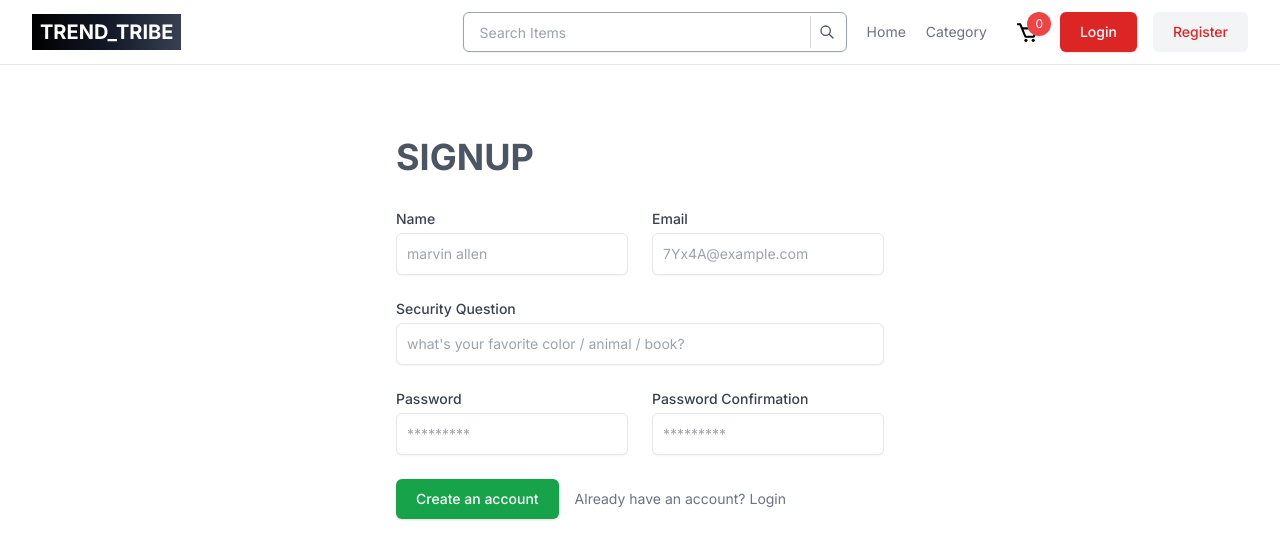
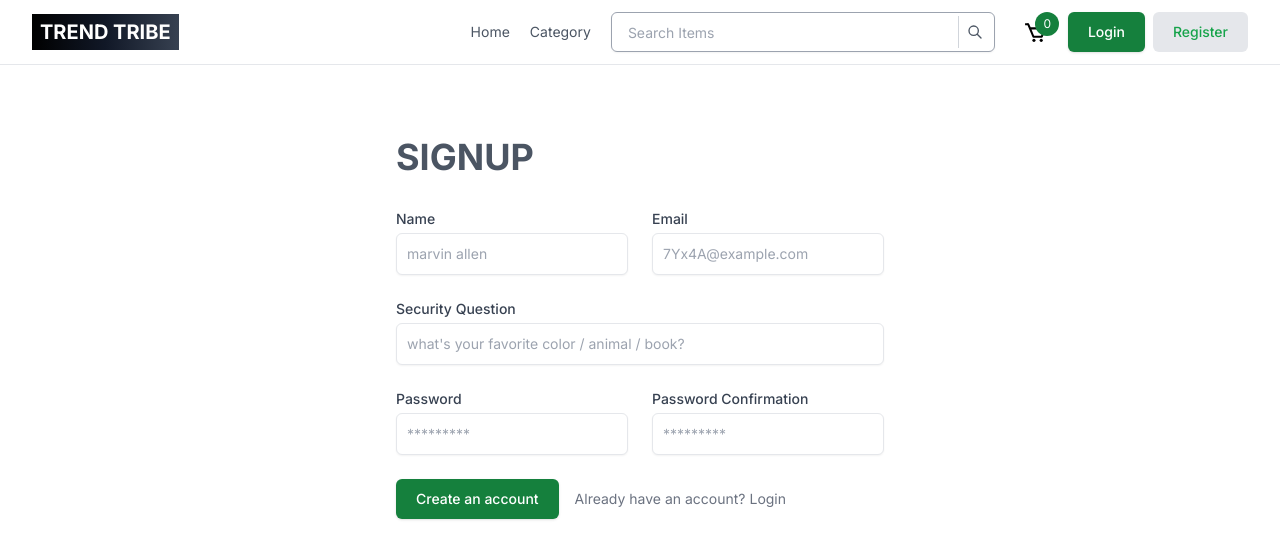
Before and after one commit to okay-himanshu/e-commerce, a React (Vite) app in the folder client/: page /signup in a window 1280 px wide. Shown: the top 558 px of the page. Built offline with nearby package versions, Linux system fonts and the light colour scheme; a web font is replaced by a local one.

Commit message:
almost final

```diff
--- a/client/package.json
+++ b/client/package.json
@@ -9,6 +9,8 @@
     "preview": "vite preview"
   },
   "dependencies": {
+    "@dicebear/collection": "^7.0.1",
+    "@dicebear/core": "^7.0.1",
     "axios": "^1.5.1",
     "react": "^18.2.0",
     "react-dom": "^18.2.0",
--- a/client/src/components/Button.jsx
+++ b/client/src/components/Button.jsx
@@ -5,11 +5,11 @@ function Button({ title, handleClick, className = "", icon }) {
     bgTeal:
       " flex items-center gap-3 rounded-md bg-teal-600 px-5 py-2.5 text-sm font-medium text-white shadow",
     bgGray:
-      "flex items-center gap-3 rounded-md bg-gray-100 px-5 py-1.5 text-sm font-medium text-red-600",
+      "flex items-center gap-3 rounded-md bg-gray-200 px-5 py-1.5 text-sm font-medium text-green-600 hover:bg-gray-300 duration-200",
     bgRed:
       "flex items-center gap-3 rounded-md bg-red-600 px-5 py-2.5 text-sm font-medium text-white shadow",
     bgGreen:
-      "flex items-center gap-3 rounded-md bg-green-600 px-5 py-2.5 text-sm font-medium text-white shadow",
+      "flex items-center gap-3 rounded-md bg-green-700 hover:bg-green-800 duration-200  px-5 py-2.5 text-sm font-medium text-white shadow",
     bgOrange:
       "rounded-md bg-orange-600 px-5 py-2.5 text-sm font-medium text-white shadow",
     bgYellow:
--- a/client/src/components/CustomTitle.jsx
+++ b/client/src/components/CustomTitle.jsx
@@ -7,8 +7,8 @@ function CustomTitle({ title, className }) {
         className={`${className} text-transparent  bg-clip-text bg-gradient-to-r from-pink-600 to-purple-400 text-4xl font-bold text-center mt-10 text-color_primary  w-fit`}
       >
         {title}
+        <div className="bg-gradient-to-r from-pink-600 to-purple-400 w-20 h-[2px] mt-2 mb-2 rounded-full"></div>
       </h1>
-      <div className="bg-gradient-to-r from-pink-600 to-purple-400 w-20 h-[2px] mt-2 mb-2 rounded-full"></div>
     </>
   );
 }
--- a/client/src/components/Navbar.jsx
+++ b/client/src/components/Navbar.jsx
@@ -87,10 +87,10 @@ function Navbar() {
           <div className="flex h-16 items-center ">
             <div className="flex-1 md:flex md:items-center md:gap-12">
               <NavLink
-                className=" select-none text-xl font-bold uppercase bg-gradient-to-l from-gray-700 via-gray-900 to-black text-white px-2 py-1"
+                className=" select-none text-base md:text-xl font-bold uppercase bg-gradient-to-l from-gray-700 via-gray-900 to-black text-white px-2 py-1"
                 to="/"
               >
-                TREND_TRIBE
+                TREND TRIBE
               </NavLink>
             </div>
 
@@ -102,15 +102,41 @@ function Navbar() {
                         ? "-translate-y-80  transition-transform "
                         : "translate-y-0 transition-transform top-10  text-center mt-5 z-50   rounded-md   bg-white shadow-lg p-4  w-full"
                     }
-                      sm:translate-y-0
-                    sm:relative sm:items-center sm:gap-5 sm:flex
+                      md:translate-y-0
+                    md:relative md:items-center md:gap-5 md:flex
                     transition-all duration-100
                   `}
               >
-                <li className="">
+                <li className=""></li>
+                <li>
+                  <NavLink
+                    onClick={handleMenuClick}
+                    to="/"
+                    className={({ isActive }) =>
+                      isActive
+                        ? "text-gray-800 underline underline-offset-8  transition "
+                        : "text-gray-600 transition "
+                    }
+                  >
+                    Home
+                  </NavLink>
+                </li>
+                <li>
+                  <NavLink
+                    onClick={handleMenuClick}
+                    to="/category"
+                    className={({ isActive }) =>
+                      isActive
+                        ? "text-gray-800 underline underline-offset-8 transition "
+                        : "text-gray-600 transition"
+                    }
+                  >
+                    Category
+                  </NavLink>
+                </li>
                 <div className="relative  sm:block">
                   <input
-                      className="h-10 outline-none w-full  rounded-md border border-gray-400 bg-white pe-10 ps-4 text-sm shadow-sm sm:w-60 md:w-96"
+                    className="h-10 outline-none w-full  rounded-md border border-gray-400 bg-white pe-10 ps-4 text-sm shadow-sm  md:w-60 lg:w-96"
                     type="input"
                     placeholder="Search Items"
                     value={query}
@@ -179,25 +205,6 @@ function Navbar() {
                     </div>
                   </div>
                 </div>
-                </li>
-                <li>
-                  <NavLink
-                    onClick={handleMenuClick}
-                    to="/"
-                    className="text-gray-500 transition hover:text-gray-500/75"
-                  >
-                    Home
-                  </NavLink>
-                </li>
-                <li>
-                  <NavLink
-                    onClick={handleMenuClick}
-                    className="text-gray-500 transition hover:text-gray-500/75"
-                    to="/category"
-                  >
-                    Category
-                  </NavLink>
-                </li>
                 <li>
                   <div
                     className=" py-2 ml-2 cursor-pointer"
@@ -206,10 +213,10 @@ function Navbar() {
                       handleMenuClick();
                     }}
                   >
-                    <div className="relative flex justify-center">
+                    <div className="relative flex justify-center hover:text-gray-500">
                       <BiCart size={25} />
                       <div className=" absolute left-1/2 -top-2">
-                        <p className="flex h-2 w-2 items-center justify-center rounded-full bg-red-500 p-3 text-xs text-white">
+                        <p className="flex h-2 w-2 items-center justify-center rounded-full bg-green-700  p-3 text-xs text-white">
                           {cart?.length}
                         </p>
                       </div>
@@ -220,10 +227,10 @@ function Navbar() {
                   <div className="flex items-center justify-center">
                     {!auth?.user ? (
                       <>
-                        <div className="flex  gap-2 sm:flex sm:gap-4">
+                        <div className="flex  gap-2 sm:flex sm:gap-2">
                           <Button
                             title="Login"
-                            className="bgRed"
+                            className="bgGreen"
                             handleClick={() => navigator("/login")}
                           />
 
@@ -243,7 +250,7 @@ function Navbar() {
                           <div className="inline-flex items-center overflow-hidden rounded-md bg-white">
                             <img
                               alt="Man"
-                              src="https://images.unsplash.com/photo-1600486913747-55e5470d6f40?ixlib=rb-1.2.1&ixid=MnwxMjA3fDB8MHxwaG90by1wYWdlfHx8fGVufDB8fHx8&auto=format&fit=crop&w=1770&q=80"
+                              src={`https://api.dicebear.com/7.x/bottts-neutral/svg?seed=${auth?.user?.name}`}
                               className="h-10 w-10 rounded-md object-cover"
                             />
                           </div>
@@ -295,9 +302,17 @@ function Navbar() {
                                 Danger Zone
                               </strong>
 
-                              <form method="POST" action="#">
                               <button
-                                  type="submit"
+                                onClick={() =>
+                                  toast("* feature is under development *", {
+                                    icon: "",
+                                    style: {
+                                      borderRadius: "10px",
+                                      background: "#333",
+                                      color: "#fff",
+                                    },
+                                  })
+                                }
                                 className="flex w-full items-center gap-2 rounded-lg px-4 py-2 text-sm text-red-700 hover:bg-red-50"
                                 role="menuitem"
                               >
@@ -317,7 +332,6 @@ function Navbar() {
                                 </svg>
                                 Delete Account
                               </button>
-                              </form>
                             </div>
                           </div>
                         </div>
@@ -326,7 +340,7 @@ function Navbar() {
                   </div>
                 </li>
               </ul>
-              <div className="block sm:hidden z-50" onClick={handleToggle}>
+              <div className="block md:hidden z-50" onClick={handleToggle}>
                 <button className="rounded bg-gray-100 p-2 text-gray-600 transition hover:text-gray-600/75">
                   <svg
                     xmlns="http://www.w3.org/2000/svg"
--- a/client/src/pages/CategoryPage.jsx
+++ b/client/src/pages/CategoryPage.jsx
@@ -4,7 +4,8 @@ import CustomTitle from "../components/CustomTitle";
 function CategoryPage() {
   return (
     <div className=" max-w-screen-xl mt-5  mx-auto">
-      <CustomTitle title={"Category"} />
+      <CustomTitle title={"Category Page"} className={"m-auto"} />
+      <h1 className="text-xl text-center mt-10 mb-10">*under development*</h1>
       <div className="flex gap-1 flex-wrap items-start justify-center ">
         <div className="bg-gray-300 h-60 w-1/3"></div>
         <div className="bg-gray-300 h-60 w-1/3 "></div>
--- a/client/src/pages/Home.jsx
+++ b/client/src/pages/Home.jsx
@@ -323,7 +323,7 @@ function Home() {
                         />
                         <Button
                           title={"Add to cart"}
-                          className="bgYellow"
+                          className="bgGray"
                           handleClick={() => addToCart(product)}
                         />
                       </div>
@@ -332,7 +332,7 @@ function Home() {
                 </div>
               ))
             ) : (
-              <div className="w-[50rem] flex justify-center items-center   lg:flex lg:flex-wrap lg:justify-center">
+              <div className="w-[50rem] mt-20 mb-20 flex justify-center items-center   lg:flex lg:flex-wrap lg:justify-center">
                 <p>no product found</p>
               </div>
             )}
```
Also changed, not shown: 1 other file (tests, documents, lock files or other folders). Lines whose indentation alone changed are shown as unchanged.
